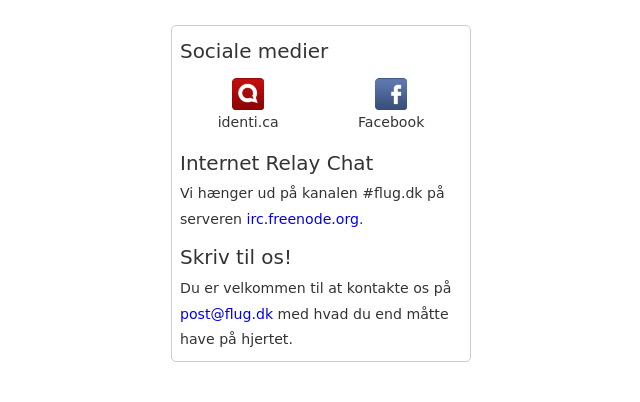
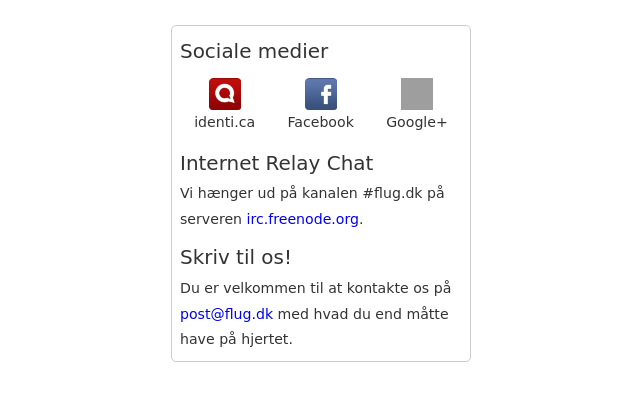
Before and after one commit to ChrisBuchholz/flug-dk, a Django app: template flug/website/templates/index.html in a window 1280 px wide. Shown: the part 474-876 px from the top of the page, without its empty margins (634-1274 px from the left). Run offline with Django 3.2, Linux system fonts and the light colour scheme; the template is opened without the code that fills it, so the values that code supplies are empty; style sheets or scripts are compiled from the project's sources; some libraries are stand-ins or nearby versions; some web fonts are replaced; grey boxes are pictures that could not be loaded.

Commit message:
add a google+ page badge to the front-page

```diff
--- a/flug/website/static/css/main.scss
+++ b/flug/website/static/css/main.scss
@@ -344,6 +344,10 @@ body {
 
                                     &.facebook {
                                         background-position: -32px 0;
+                                    }
+
+                                    &.googleplus {
+                                        background-position: -1000px -1000px;
                         } } } }
 
                         & li:not(:last-child) {
--- a/flug/website/templates/index.html
+++ b/flug/website/templates/index.html
@@ -28,6 +28,14 @@
                         <span>Facebook</span>
                     </a>
                 </li>
+                <li>
+                    <a href="https://plus.google.com/106677607738048310366/?prsrc=3">
+                        <div class="googleplus">
+                            <img src="https://ssl.gstatic.com/images/icons/gplus-32.png" width="32" height="32" />
+                        </div>
+                        <span>Google+</span>
+                    </a>
+                </li>
             </ul>
             <h3>Internet Relay Chat</h3>
             <p>Vi hænger ud på kanalen #flug.dk på serveren <a href="http://freenode.net">irc.freenode.org</a>.
--- a/flug/website/templates/partials/top.html
+++ b/flug/website/templates/partials/top.html
@@ -11,6 +11,8 @@
 
         {% if title == 'Hjem' %}
         <title>FLUG &mdash; Fyns Linux User Group</title>
+
+        <link href="https://plus.google.com/106677607738048310366/" rel="publisher" />
         {% else %}
         <title>{% firstof title article.title 'Blog' %} | FLUG &mdash; Fyns Linux User Group</title>
         {% endif %}
```
